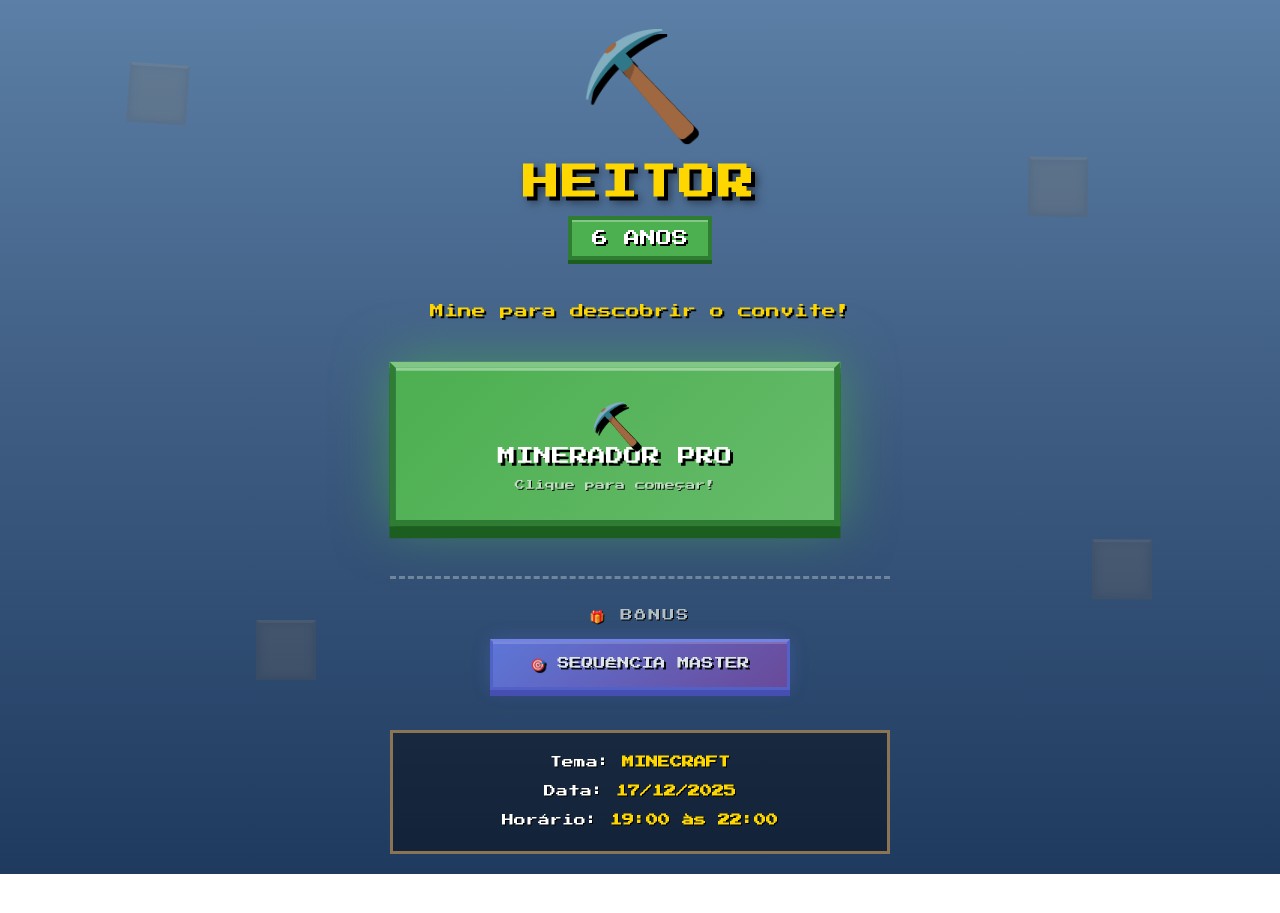
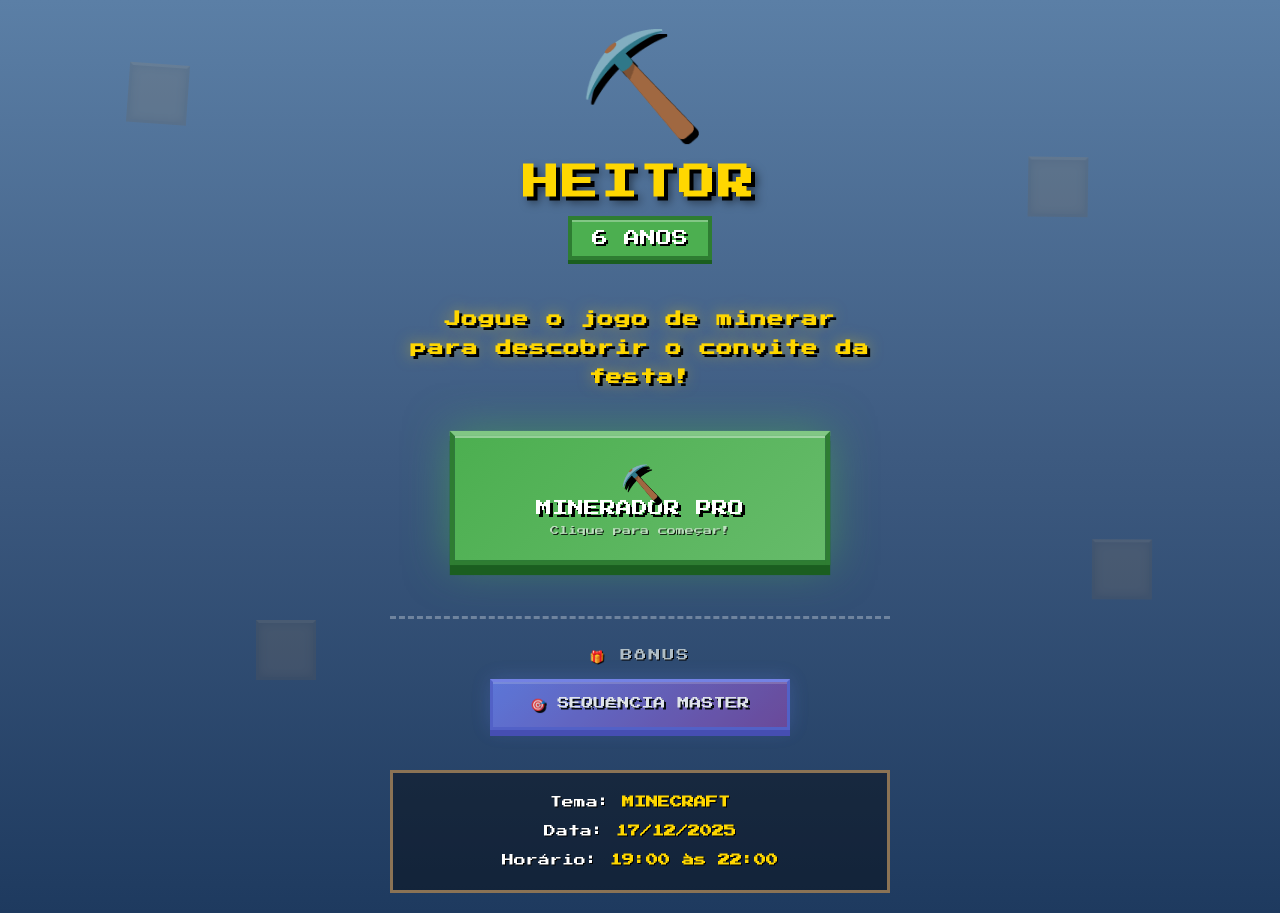
Before and after one commit to maruanhamdan/steve-bot-nene, a website: page public/invite/index.html in a window 1280 px wide. Before the commit the page ends 874 px from the top, so only its background shows below. Drawn offline with Linux system fonts and the light colour scheme.

Commit message:
fix: Melhorar destaque do texto e ajustar tamanho/alinhamento do botão do jogo

```diff
--- a/public/invite/index.html
+++ b/public/invite/index.html
@@ -56,7 +56,7 @@
             <h1 class="main-title">HEITOR</h1>
             <p class="age-badge">6 ANOS</p>
 
-            <p class="simple-description">Mine para descobrir o convite!</p>
+            <p class="simple-description">Jogue o jogo de minerar para descobrir o convite da festa!</p>
 
             <div class="main-action">
                 <button id="startGame" class="minecraft-btn-primary">
--- a/public/invite/invite.css
+++ b/public/invite/invite.css
@@ -200,11 +200,14 @@
 }
 
 .simple-description {
-    font-size: 14px;
+    font-size: 16px;
     color: #FFD700;
-    text-shadow: 2px 2px 0px #000;
-    margin: 20px 0 40px 0;
-    line-height: 1.6;
+    text-shadow: 3px 3px 0px #000, 0 0 15px rgba(255,215,0,0.5);
+    margin: 25px 0 35px 0;
+    line-height: 1.8;
+    font-weight: bold;
+    letter-spacing: 1px;
+    padding: 0 20px;
 }
 
 .invite-box {
@@ -289,26 +292,27 @@
 
 .minecraft-btn-primary {
     font-family: 'Press Start 2P', cursive;
-    font-size: 18px;
-    padding: 30px 40px;
+    font-size: 16px;
+    padding: 25px 35px;
     background: linear-gradient(135deg, #4CAF50 0%, #66BB6A 100%);
     color: #fff;
-    border: 6px solid #2E7D32;
+    border: 5px solid #2E7D32;
     border-top-color: #81C784;
     border-left-color: #2E7D32;
     cursor: pointer;
     text-shadow: 3px 3px 0px #000;
     box-shadow:
-        0 12px 0 #1B5E20,
-        inset 0 3px 0 rgba(255,255,255,0.4),
-        0 0 50px rgba(76,175,80,0.6);
+        0 10px 0 #1B5E20,
+        inset 0 2px 0 rgba(255,255,255,0.4),
+        0 0 40px rgba(76,175,80,0.5);
     transition: all 0.2s;
     width: 100%;
-    max-width: 450px;
+    max-width: 380px;
+    margin: 0 auto;
     display: flex;
     flex-direction: column;
     align-items: center;
-    gap: 8px;
+    gap: 6px;
     position: relative;
     animation: button-pulse 2s infinite;
 }
@@ -317,49 +321,49 @@
     0%, 100% {
         transform: scale(1);
         box-shadow:
-            0 12px 0 #1B5E20,
-            inset 0 3px 0 rgba(255,255,255,0.4),
-            0 0 50px rgba(76,175,80,0.6);
+            0 10px 0 #1B5E20,
+            inset 0 2px 0 rgba(255,255,255,0.4),
+            0 0 40px rgba(76,175,80,0.5);
     }
     50% {
-        transform: scale(1.02);
+        transform: scale(1.01);
         box-shadow:
-            0 12px 0 #1B5E20,
-            inset 0 3px 0 rgba(255,255,255,0.4),
-            0 0 70px rgba(76,175,80,0.8);
+            0 10px 0 #1B5E20,
+            inset 0 2px 0 rgba(255,255,255,0.4),
+            0 0 60px rgba(76,175,80,0.7);
     }
 }
 
 .minecraft-btn-primary .btn-icon {
-    font-size: 40px;
+    font-size: 32px;
     line-height: 1;
     filter: drop-shadow(2px 2px 0px #000);
 }
 
 .minecraft-btn-primary .btn-text {
-    font-size: 18px;
+    font-size: 16px;
     line-height: 1.2;
 }
 
 .minecraft-btn-primary .btn-subtitle {
-    font-size: 10px;
+    font-size: 9px;
     color: #C8E6C9;
     text-shadow: 1px 1px 0px #000;
-    margin-top: 4px;
+    margin-top: 2px;
     opacity: 0.9;
 }
 
 .minecraft-btn-primary:active {
-    transform: translateY(8px) scale(0.98);
+    transform: translateY(6px) scale(0.98);
     box-shadow:
         0 4px 0 #1B5E20,
-        inset 0 3px 0 rgba(255,255,255,0.3),
+        inset 0 2px 0 rgba(255,255,255,0.3),
         0 0 30px rgba(76,175,80,0.4);
 }
 
 .minecraft-btn-primary:hover {
     background: linear-gradient(135deg, #66BB6A 0%, #81C784 100%);
-    transform: translateY(-2px);
+    transform: translateY(-1px);
 }
 
 /* Bonus Section */
@@ -505,6 +509,11 @@
         padding: 18px 25px;
     }
 
+    .simple-description {
+        font-size: 14px;
+        padding: 0 15px;
+    }
+
     .invite-text-main {
         font-size: 16px;
     }
@@ -574,6 +583,11 @@
         padding: 15px 20px;
     }
 
+    .simple-description {
+        font-size: 12px;
+        padding: 0 10px;
+    }
+
     .invite-text-main {
         font-size: 14px;
     }
```
